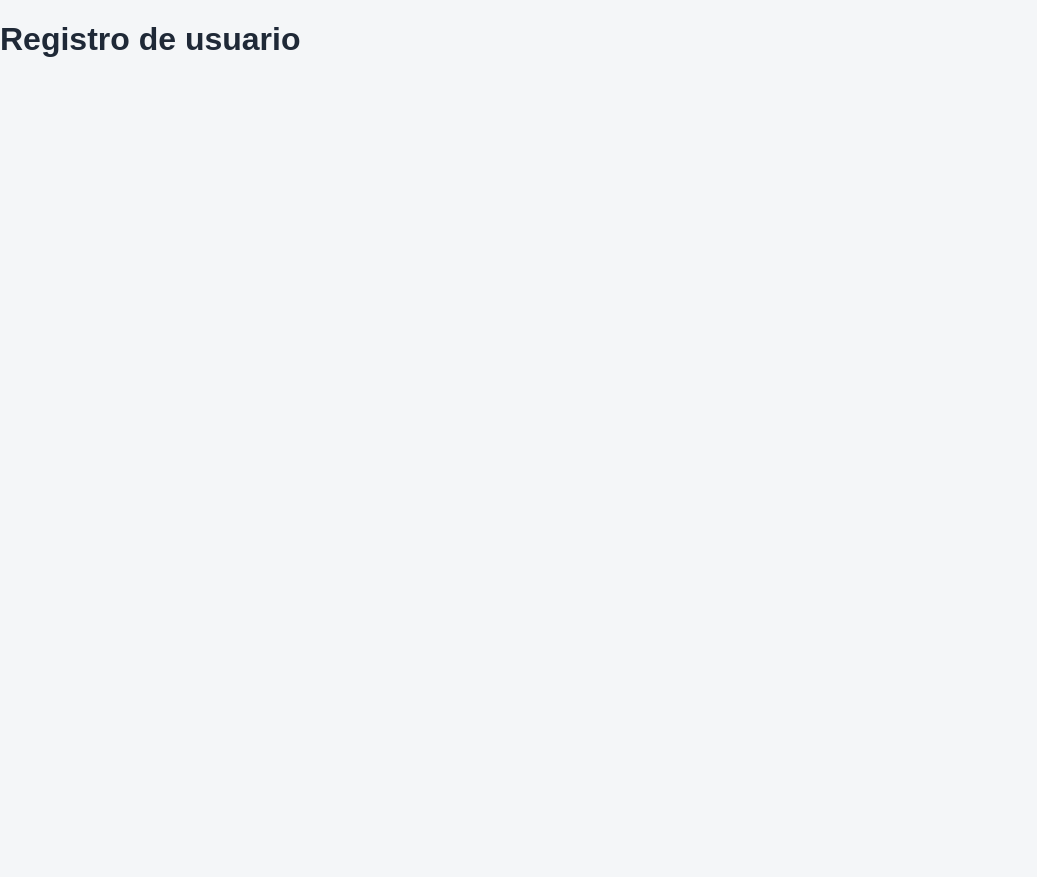
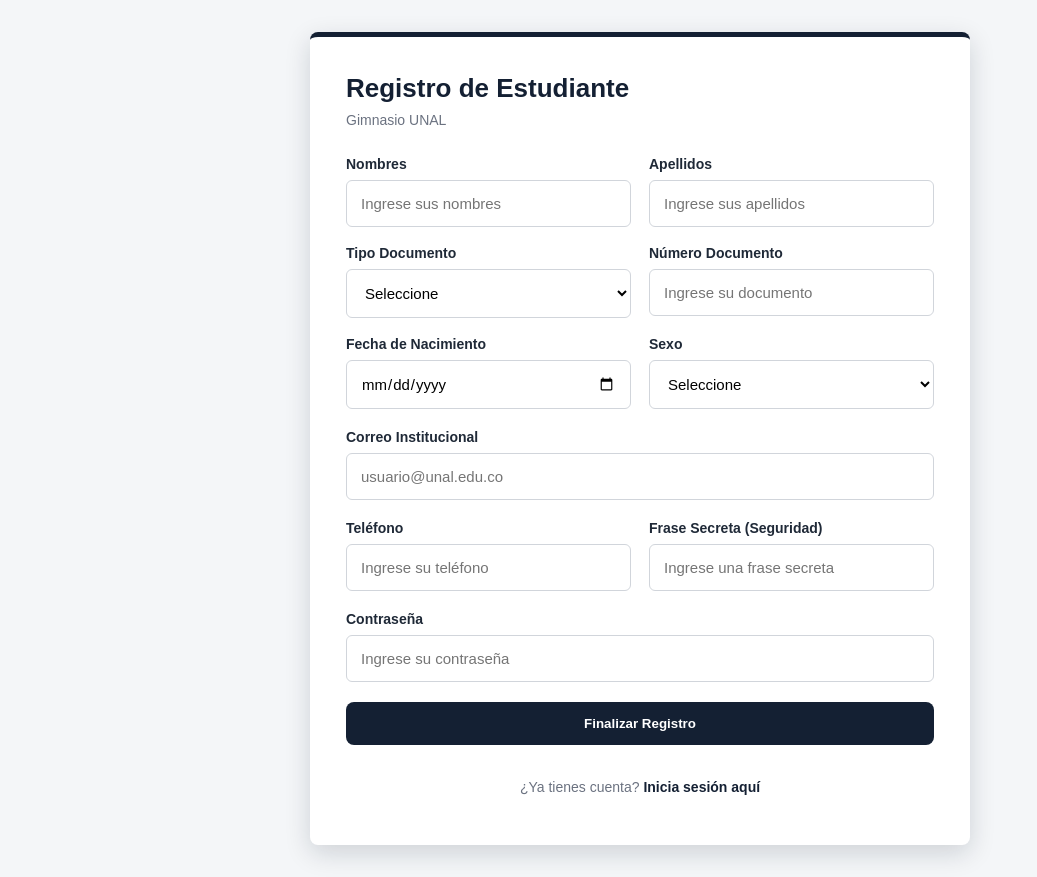
Before and after one commit to No-pain-No-main/project-frontend, a Vue app: page /register in a window 1280 px wide. Shown: the whole page, without its empty margins (0-1037 px from the left). Before the commit the page ends 821 px from the top, so only its background shows below. Built offline with nearby package versions, Linux system fonts and the light colour scheme.

Commit message:
para implementar pantalla de registro de usuario

```diff
--- /dev/null
+++ b/src/components/auth/RegisterForm.vue
@@ -0,0 +1,265 @@
+<template>
+  <form class="register-form" @submit.prevent="handleSubmit">
+    <div class="form-header">
+      <h1>Registro de Estudiante</h1>
+      <p>Gimnasio UNAL</p>
+    </div>
+
+    <div class="form-grid">
+      <AppInput
+        id="nombres"
+        v-model="form.nombres"
+        label="Nombres"
+        placeholder="Ingrese sus nombres"
+        required
+      />
+
+      <AppInput
+        id="apellidos"
+        v-model="form.apellidos"
+        label="Apellidos"
+        placeholder="Ingrese sus apellidos"
+        required
+      />
+
+      <AppSelect
+        id="tipoDocumento"
+        v-model="form.tipoDocumento"
+        label="Tipo Documento"
+        placeholder="Seleccione"
+        :options="documentTypes"
+        required
+      />
+
+      <AppInput
+        id="numeroDocumento"
+        v-model="form.numeroDocumento"
+        label="Número Documento"
+        placeholder="Ingrese su documento"
+        required
+      />
+
+      <AppInput
+        id="fechaNacimiento"
+        v-model="form.fechaNacimiento"
+        label="Fecha de Nacimiento"
+        type="date"
+        required
+      />
+
+      <AppSelect
+        id="sexo"
+        v-model="form.sexo"
+        label="Sexo"
+        placeholder="Seleccione"
+        :options="sexOptions"
+        required
+      />
+    </div>
+
+    <AppInput
+      id="correoInstitucional"
+      v-model="form.correoInstitucional"
+      label="Correo Institucional"
+      type="email"
+      placeholder="usuario@unal.edu.co"
+      required
+    />
+
+    <div class="form-grid">
+      <AppInput
+        id="telefono"
+        v-model="form.telefono"
+        label="Teléfono"
+        placeholder="Ingrese su teléfono"
+      />
+
+      <AppInput
+        id="fraseSecreta"
+        v-model="form.fraseSecreta"
+        label="Frase Secreta (Seguridad)"
+        placeholder="Ingrese una frase secreta"
+        required
+      />
+    </div>
+
+    <AppInput
+      id="password"
+      v-model="form.password"
+      label="Contraseña"
+      type="password"
+      placeholder="Ingrese su contraseña"
+      required
+    />
+
+    <p v-if="errorMessage" class="error-message">
+      {{ errorMessage }}
+    </p>
+
+    <p v-if="successMessage" class="success-message">
+      {{ successMessage }}
+    </p>
+
+    <AppButton type="submit" :disabled="loading">
+      {{ loading ? 'Registrando...' : 'Finalizar Registro' }}
+    </AppButton>
+
+    <p class="login-text">
+      ¿Ya tienes cuenta?
+      <RouterLink to="/login">Inicia sesión aquí</RouterLink>
+    </p>
+  </form>
+</template>
+
+<script setup>
+import { reactive, ref } from 'vue'
+import { useRouter } from 'vue-router'
+import AppInput from '../common/AppInput.vue'
+import AppSelect from '../common/AppSelect.vue'
+import AppButton from '../common/AppButton.vue'
+
+const router = useRouter()
+
+const form = reactive({
+  nombres: '',
+  apellidos: '',
+  tipoDocumento: '',
+  numeroDocumento: '',
+  fechaNacimiento: '',
+  sexo: '',
+  correoInstitucional: '',
+  telefono: '',
+  fraseSecreta: '',
+  password: ''
+})
+
+const loading = ref(false)
+const errorMessage = ref('')
+const successMessage = ref('')
+
+const documentTypes = [
+  { value: 'CC', label: 'Cédula de ciudadanía' },
+  { value: 'TI', label: 'Tarjeta de identidad' },
+  { value: 'CE', label: 'Cédula de extranjería' },
+  { value: 'PAS', label: 'Pasaporte' }
+]
+
+const sexOptions = [
+  { value: 'Masculino', label: 'Masculino' },
+  { value: 'Femenino', label: 'Femenino' },
+  { value: 'Otro', label: 'Otro' },
+  { value: 'Prefiero no decirlo', label: 'Prefiero no decirlo' }
+]
+
+function handleSubmit() {
+  errorMessage.value = ''
+  successMessage.value = ''
+  loading.value = true
+
+  setTimeout(() => {
+    loading.value = false
+
+    if (
+      !form.nombres ||
+      !form.apellidos ||
+      !form.tipoDocumento ||
+      !form.numeroDocumento ||
+      !form.fechaNacimiento ||
+      !form.sexo ||
+      !form.correoInstitucional ||
+      !form.fraseSecreta ||
+      !form.password
+    ) {
+      errorMessage.value = 'Debe completar todos los campos obligatorios.'
+      return
+    }
+
+    /*
+      TODO:
+      Cuando el backend tenga endpoint de registro,
+      aquí se reemplaza la simulación por authService.register().
+      El backend deberá validar que el documento sea único.
+    */
+
+    successMessage.value = 'Usuario registrado correctamente.'
+
+    setTimeout(() => {
+      router.push('/login')
+    }, 900)
+  }, 700)
+}
+</script>
+
+<style scoped>
+.register-form {
+  width: 100%;
+  max-width: 660px;
+  background-color: white;
+  padding: 36px;
+  border-radius: 8px;
+  box-shadow: 0 8px 26px rgba(15, 23, 42, 0.16);
+  display: flex;
+  flex-direction: column;
+  gap: 20px;
+  border-top: 5px solid #142033;
+}
+
+.form-header {
+  margin-bottom: 8px;
+}
+
+.form-header h1 {
+  margin: 0;
+  font-size: 26px;
+  color: #142033;
+}
+
+.form-header p {
+  margin: 8px 0 0;
+  color: #6b7280;
+  font-size: 14px;
+}
+
+.form-grid {
+  display: grid;
+  grid-template-columns: 1fr 1fr;
+  gap: 18px;
+}
+
+.error-message {
+  background-color: #fee2e2;
+  color: #b91c1c;
+  padding: 12px;
+  border-radius: 6px;
+  font-size: 14px;
+}
+
+.success-message {
+  background-color: #dcfce7;
+  color: #166534;
+  padding: 12px;
+  border-radius: 6px;
+  font-size: 14px;
+}
+
+.login-text {
+  text-align: center;
+  color: #6b7280;
+  font-size: 14px;
+}
+
+.login-text a {
+  color: #142033;
+  font-weight: 700;
+}
+
+@media (max-width: 720px) {
+  .form-grid {
+    grid-template-columns: 1fr;
+  }
+
+  .register-form {
+    padding: 28px;
+  }
+}
+</style>
--- /dev/null
+++ b/src/components/common/AppSelect.vue
@@ -0,0 +1,82 @@
+<template>
+  <div class="select-group">
+    <label :for="id">{{ label }}</label>
+
+    <select
+      :id="id"
+      :value="modelValue"
+      :required="required"
+      @change="$emit('update:modelValue', $event.target.value)"
+    >
+      <option value="" disabled>{{ placeholder }}</option>
+
+      <option
+        v-for="option in options"
+        :key="option.value"
+        :value="option.value"
+      >
+        {{ option.label }}
+      </option>
+    </select>
+  </div>
+</template>
+
+<script setup>
+defineProps({
+  id: {
+    type: String,
+    required: true
+  },
+  label: {
+    type: String,
+    required: true
+  },
+  modelValue: {
+    type: String,
+    default: ''
+  },
+  placeholder: {
+    type: String,
+    default: 'Seleccione una opción'
+  },
+  options: {
+    type: Array,
+    required: true
+  },
+  required: {
+    type: Boolean,
+    default: false
+  }
+})
+
+defineEmits(['update:modelValue'])
+</script>
+
+<style scoped>
+.select-group {
+  display: flex;
+  flex-direction: column;
+  gap: 8px;
+}
+
+label {
+  font-size: 14px;
+  font-weight: 700;
+  color: #1f2937;
+}
+
+select {
+  width: 100%;
+  border: 1px solid #d1d5db;
+  border-radius: 6px;
+  padding: 14px;
+  font-size: 15px;
+  background-color: white;
+}
+
+select:focus {
+  outline: none;
+  border-color: #142033;
+  box-shadow: 0 0 0 2px rgba(20, 32, 51, 0.12);
+}
+</style>
--- a/src/views/auth/RegisterView.vue
+++ b/src/views/auth/RegisterView.vue
@@ -1,3 +1,20 @@
 <template>
-  <h1>Registro de usuario</h1>
+  <section class="register-view">
+    <RegisterForm />
+  </section>
 </template>
+
+<script setup>
+import RegisterForm from '../../components/auth/RegisterForm.vue'
+</script>
+
+<style scoped>
+.register-view {
+  min-height: 100vh;
+  display: flex;
+  justify-content: center;
+  align-items: center;
+  background-color: #f4f6f8;
+  padding: 32px 24px;
+}
+</style>
```
